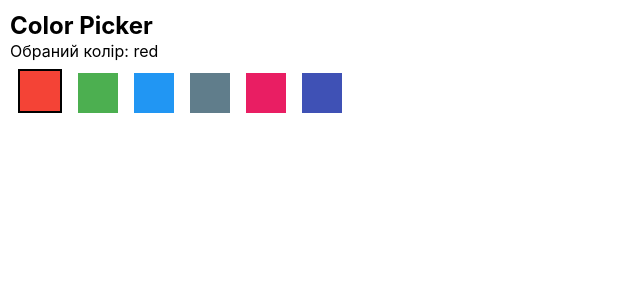
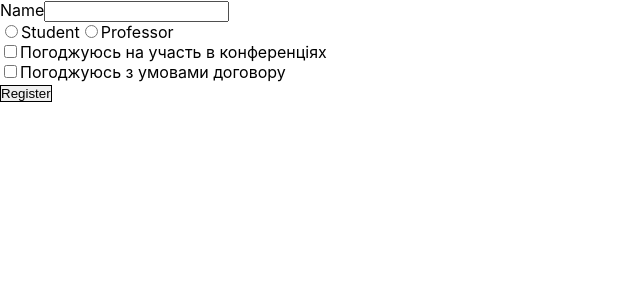
Before and after one commit to snastia/bibly-react, a React (Create React App) app: page / in a window 1280 px wide. Shown: the top 300 px of the page, without its empty margins (0-640 px from the left). Built offline with nearby package versions, Linux system fonts and the light colour scheme.

Commit message:
classwork

```diff
--- a/src/GlobalStyle.styled.jsx
+++ b/src/GlobalStyle.styled.jsx
@@ -23,7 +23,7 @@ body {
   ul,
   a,
   button{
-    border: none;
+    border: 1px black solid;
     margin: 0;
     padding: 0;
     list-style: none;
--- a/src/components/App/App.jsx
+++ b/src/components/App/App.jsx
@@ -2,24 +2,125 @@
 // import { Header } from './components/Header';
 // import painting from "../../painting1.json";
 // import { PaintingList } from './components/PaintingList/PaintingList';
-import { ColorPicker } from '../ColorPicker/ColorPicker';
-import { colorPickerOptions } from '../colorOptions';
+// import { ColorPicker } from '../ColorPicker/ColorPicker';
+// import { colorPickerOptions } from '../colorOptions';
 // import { Alert } from "../Alert/Alert"
 // import { Title, Container } from "./App.styled"
+import { Component } from 'react';
 import { GlobalStyle } from '../../GlobalStyle.styled';
 // import { Counter } from "../Counter/Counter"
 // import { PaintingList } from '../PaintingList/PaintingList';
 // import { Component } from 'react';
 // import { DropdownMenu } from "../DropdownMenu/Dropdown";
 
-export function App(){
-   return(
+import { Form } from '../Form/Form';
+
+export class App extends Component{
+
+  state = {
+    name: "",
+    tel: "",
+    level: "junior",
+    lisence: false,
+    whoIs: ""
+  }
+
+  handleNameChange = (e) => {
+    this.setState({
+      name: e.currentTarget.value
+    })
+  }
+
+  handleTelChange = (e) => {
+    this.setState({
+      tel: e.currentTarget.value
+    })
+  }
+
+  handleRadioChange = (e) => {
+    this.setState({
+      level:  e.currentTarget.name
+    })
+  }
+
+  handleCheckboxChange = (e) => {
+    this.setState(prevState => ({lisence: !prevState.lisence}))
+  }
+
+  getName = (e) => {
+    this.setState({
+      whoIs: e.currentTarget.value
+    })
+  }
+
+  render(){
+    return(
     <div>
-        <ColorPicker options={colorPickerOptions}/>
+        <form action="">
+          <label htmlFor="name">Name
+            <input type="text" name='name' id='name'
+            value={this.state.name}
+            onChange={this.handleNameChange}/>
+            </label>
+            <br />
+             {/* <label htmlFor="">Phone number
+              <input type="tel" name='tel'
+              value={this.state.tel}
+              onChange={this.handleTelChange}/>
+              </label> */}
+        </form>
+        {/* <label>
+          Student
+          <input type="radio"
+          name='student' value={this.state.whoIs}
+          onChange={this.getName}/>
+        </label> */}
+
+        {/* <label>
+          junior
+          <input type="radio" name='junior'
+          value={this.state.level}
+          checked={this.state.level === "junior"}/>
+        </label>
+
+        <label>
+          middle
+          <input type="radio" name='middle'
+          value={this.state.level}
+          checked={this.state.level === "middle"}/>
+        </label>
+
+        <label>
+          senior
+          <input type="radio" name='senior'
+          value={this.state.level}
+          checked={this.state.level === "senior"}/>
+        </label> */}
+
+        <Form/>
+        <label>
+          <input type="checkbox"
+          checked={this.state.lisence} name='lisence'
+          onChange={this.handleCheckboxChange}/>
+          Погоджуюсь з умовами договору
+        </label>
+        <br />
+        <button>Register</button>
         <GlobalStyle/>
     </div>
    )
   }
+  }
+
+
+
+// форма з ім'ям учасника конференсії
+// 2 радіо з вказанням учасника: студент і викладач
+// чекбокс 'погоджуюсь на участь в конферкнсії'
+
+
+
+  /* <ColorPicker options={colorPickerOptions}/>  */
     // <Counter/>
     // <Container>
     //  <Title>Title</Title>
--- /dev/null
+++ b/src/components/Form/Form.jsx
@@ -0,0 +1,49 @@
+import { Component } from "react"
+
+export class Form extends Component{
+
+    state = {
+       member: "",
+       license: false
+    }
+
+    handleMemberChange = (e) => {
+      this.setState({
+        member: e.currentTarget.name
+      })
+    }
+
+    handleLicenseChange = () => {
+        this.setState((prevState) => {
+            return {license: !prevState.license}
+        })
+    }
+
+    render(){
+         return(
+        <form>
+            <label>
+                <input type="radio" name="student"
+                checked={this.state.member === "student"}
+                onChange={this.handleMemberChange}/>
+                Student
+            </label>
+
+            <label>
+                <input type="radio" name="professor"
+                checked={this.state.member === "professor"}
+                onChange={this.handleMemberChange}/>
+                Professor
+            </label>
+
+<br />
+
+            <label>
+                <input type="checkbox" checked={this.state.license} onChange={this.handleLicenseChange}/>
+                Погоджуюсь на участь в конференціях
+            </label>
+        </form>
+    )
+    }
+
+}
```
